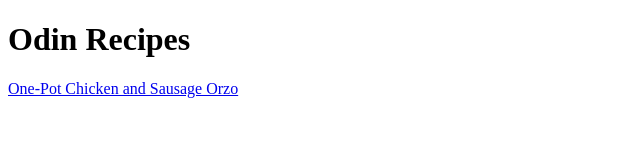
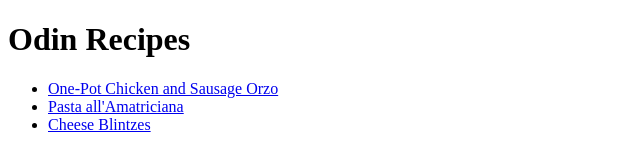
Before and after one commit to qwercus27/odin-recipes, a plain HTML site: page index.html in a window 1280 px wide. Shown: the whole page, without its empty margins (0-640 px from the left). Drawn offline with Linux system fonts and the light colour scheme.

Commit message:
Added two more recipes.

```diff
--- a/index.html
+++ b/index.html
@@ -12,7 +12,11 @@
 
     <h1>Odin Recipes</h1>
 
-    <a href="recipes/chicken-sausage-orzo.html">One-Pot Chicken and Sausage Orzo</a>
+    <ul>
+        <li><a href="recipes/chicken-sausage-orzo.html">One-Pot Chicken and Sausage Orzo</a></li>
+        <li><a href="recipes/pasta-allamatriciana">Pasta all'Amatriciana</a></li>
+        <li><a href="recipes/cheese-blintzes">Cheese Blintzes</a></li>
+    </ul>
 
 </body>
 </html>
```
Also changed, not shown: images/cheese-blintzes.png (added), images/pasta-allamatriciana.jpg (added), 2 other files.
